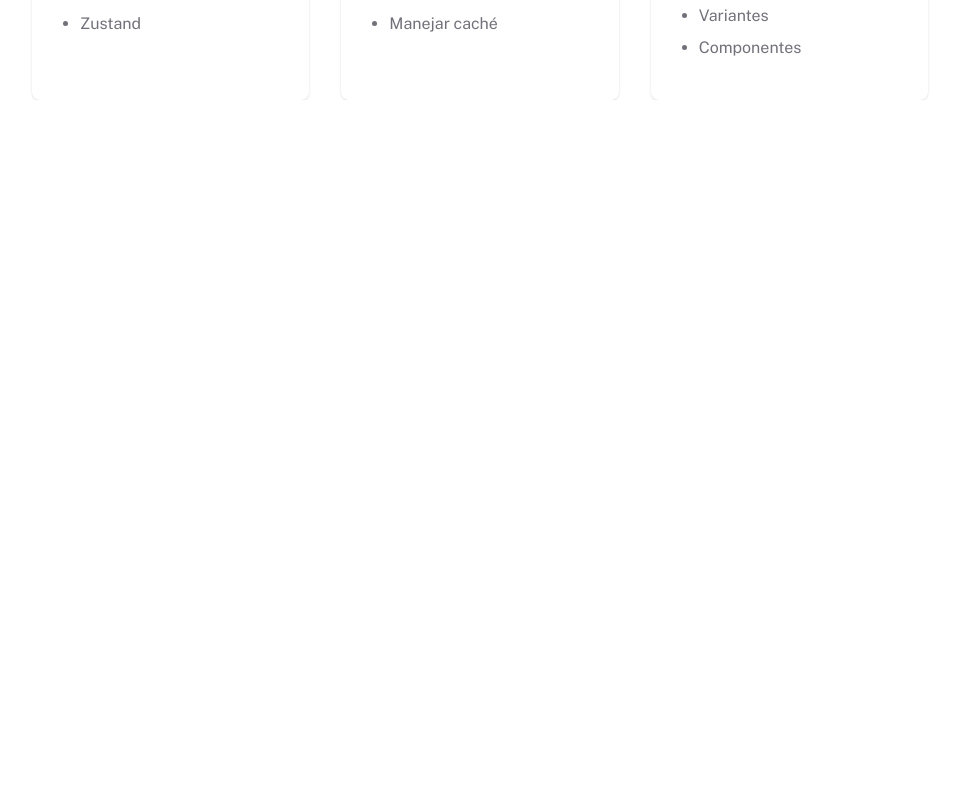
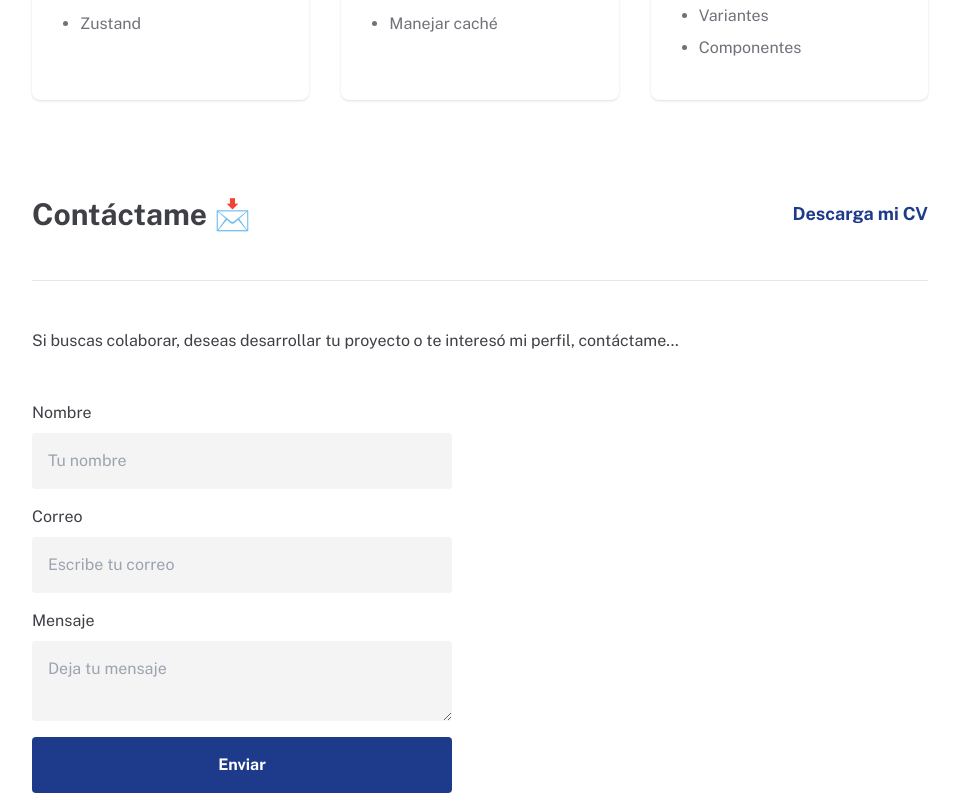
Before and after one commit to diegogama8934/portfolio, a Next.js app: page /home in a window 1280 px wide. Shown: the part 1486-2279 px from the top of the page, without its empty margins (160-1119 px from the left). Before the commit the page ends 1586 px from the top, so only its background shows below. Built offline with nearby package versions, Linux system fonts and the light colour scheme.

Commit message:
ADD: contact me section and emojis in sections

```diff
--- a/src/app/(pages)/home/page.tsx
+++ b/src/app/(pages)/home/page.tsx
@@ -1,7 +1,8 @@
 import {
   Hero,
   ProjectsResume,
-  Technologies
+  Technologies,
+  ContactMe
 } from "@/components/sections"
 
 export default function HomePage() {
@@ -14,6 +15,8 @@ export default function HomePage() {
       <ProjectsResume />
 
       <Technologies />
+
+      <ContactMe />
     </>
   )
 }
--- /dev/null
+++ b/src/components/atoms/ContactForm.tsx
@@ -0,0 +1,62 @@
+"use client";
+import { FormEvent, useEffect, useState } from "react";
+
+export function ContactForm() {
+  const [form, setForm] = useState({
+    name: "",
+    email: "",
+    message: ""
+  });
+
+  function handleFormSubmit(e: FormEvent<HTMLFormElement>) {
+    e.preventDefault();
+  }
+
+  function handleInputChange({ target }: React.ChangeEvent<HTMLTextAreaElement | HTMLInputElement>) {
+    const { value, id } = target;
+    setForm({ ...form, [id]: value });
+  }
+
+  return (
+    <form className="w-[420px] flex flex-col gap-4" onSubmit={(e) => handleFormSubmit(e)}>
+
+      <div className="flex flex-col gap-2">
+        <label htmlFor="name" className="text-zinc-700">Nombre</label>
+        <input
+          type="text"
+          id="name"
+          className="p-4 bg-zinc-100 rounded"
+          placeholder="Tu nombre"
+          value={form.name}
+          onChange={(e) => handleInputChange(e)}
+        />
+      </div>
+
+      <div className="flex flex-col gap-2">
+        <label htmlFor="email" className="text-zinc-700">Correo</label>
+        <input
+          type="email"
+          id="email"
+          className="p-4 bg-zinc-100 rounded"
+          placeholder="Escribe tu correo"
+          value={form.email}
+          onChange={(e) => handleInputChange(e)}
+        />
+      </div>
+
+      <div className="flex flex-col gap-2">
+        <label htmlFor="email" className="text-zinc-700">Mensaje</label>
+        <textarea
+          id="message"
+          className="p-4 bg-zinc-100 rounded"
+          placeholder="Deja tu mensaje"
+          value={form.message}
+          onChange={(e) => handleInputChange(e)}
+        />
+      </div>
+
+      <button className="bg-blue-900 text-white p-4 rounded font-bold">Enviar</button>
+
+    </form>
+  );
+}
--- a/src/components/atoms/ProgressBar.tsx
+++ b/src/components/atoms/ProgressBar.tsx
@@ -16,7 +16,7 @@ export function ProgressBar({ level }: { level: number }) {
   }
   return (
     <span className="block w-full h-3 bg-zinc-200 rounded">
-      <span className={`block h-3 bg-green-500 ${levelVariants[level]} rounded`}></span>
+      <span className={`block h-3 ${levelVariants[level]} rounded`}></span>
     </span>
   );
 }
--- a/src/components/atoms/index.ts
+++ b/src/components/atoms/index.ts
@@ -1,4 +1,5 @@
 export * from "./ActiveLink"
+export * from "./ContactForm"
 export * from "./NavBar"
 export * from "./ProgressBar"
 export * from "./ProjectResumeCard"
--- /dev/null
+++ b/src/components/sections/ContactMe.tsx
@@ -0,0 +1,21 @@
+import { ContactForm } from "../atoms";
+
+export function ContactMe() {
+
+
+  return (
+    <div className="flex flex-col gap-12">
+      <div className="flex justify-between items-center">
+        <h2 className="text-3xl text-zinc-700 font-bold">Contáctame 📩</h2>
+        <button className="text-blue-900 font-bold text-lg">Descarga mi CV</button>
+      </div>
+
+      <hr />
+
+      <p className="text-zinc-700">Si buscas colaborar, deseas desarrollar tu proyecto o te interesó mi perfil, contáctame...</p>
+
+      <ContactForm />
+
+    </div>
+  );
+}
--- a/src/components/sections/SectionProjectsResume.tsx
+++ b/src/components/sections/SectionProjectsResume.tsx
@@ -9,7 +9,7 @@ export function ProjectsResume() {
     <div className="flex flex-col gap-12">
 
       <div className="flex justify-between items-center">
-        <h2 className="text-3xl text-zinc-700 font-bold">Proyectos</h2>
+        <h2 className="text-3xl text-zinc-700 font-bold">Proyectos 🚀</h2>
         <Link className="text-blue-900 font-bold text-lg" href="/projects">Ver más</Link>
       </div>
       <hr />
--- a/src/components/sections/Technologies.tsx
+++ b/src/components/sections/Technologies.tsx
@@ -9,7 +9,7 @@ export function Technologies() {
   return (
     <div className="flex flex-col gap-12">
       <div className="flex justify-between">
-        <h2 className="text-3xl text-zinc-700 font-bold">Tecnologías</h2>
+        <h2 className="text-3xl text-zinc-700 font-bold">Tecnologías 🕹️</h2>
         <Link className="text-blue-900 font-bold text-lg" href="/aboutMe">Ver más</Link>
       </div>
       <hr />
--- a/src/components/sections/index.ts
+++ b/src/components/sections/index.ts
@@ -1,3 +1,4 @@
 export * from "./Hero"
 export * from "./SectionProjectsResume"
 export * from "./Technologies"
+export * from "./ContactMe"
```
